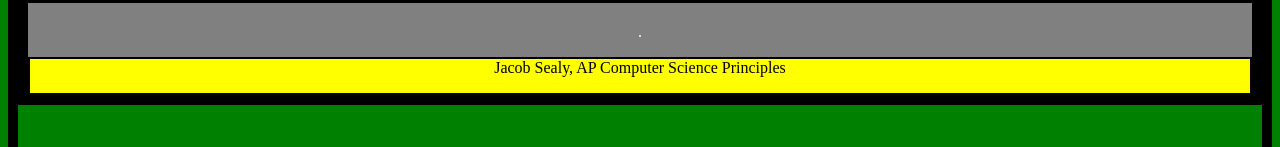
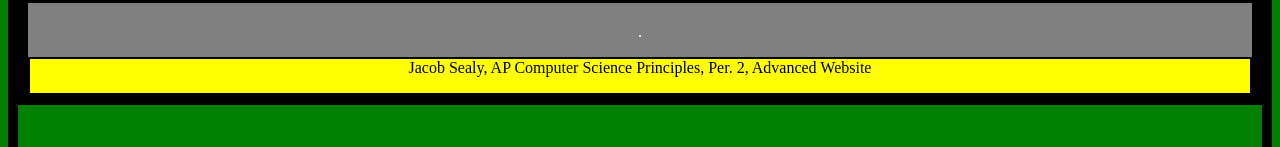
Before and after one commit to jacobsealy20/Jacob-Story, a plain HTML site: page index.html in a window 1280 px wide. Shown: the part 367-514 px from the top of the page. Drawn offline with Linux system fonts and the light colour scheme.

Commit message:
Update index.html

```diff
--- a/index.html
+++ b/index.html
@@ -16,8 +16,9 @@
 
 <p><div class="paragraph"><h2>My Hobbies</h2><p><div class="fontsize">I, Jacob Sealy have many hobbies I do after school and on the weekends. These include Boy Scouts </p>
 <p><div class="paragraph"><h2></h2><p><div class="fontsize">.</p>
-<p><div class="endtag">Jacob Sealy, AP Computer Science Principles</P>
-	</body>
+<p><div class="endtag">Jacob Sealy, AP Computer Science Principles, Per. 2, Advanced Website</P>
+
+			</body>
 
 	</head>
 
```
